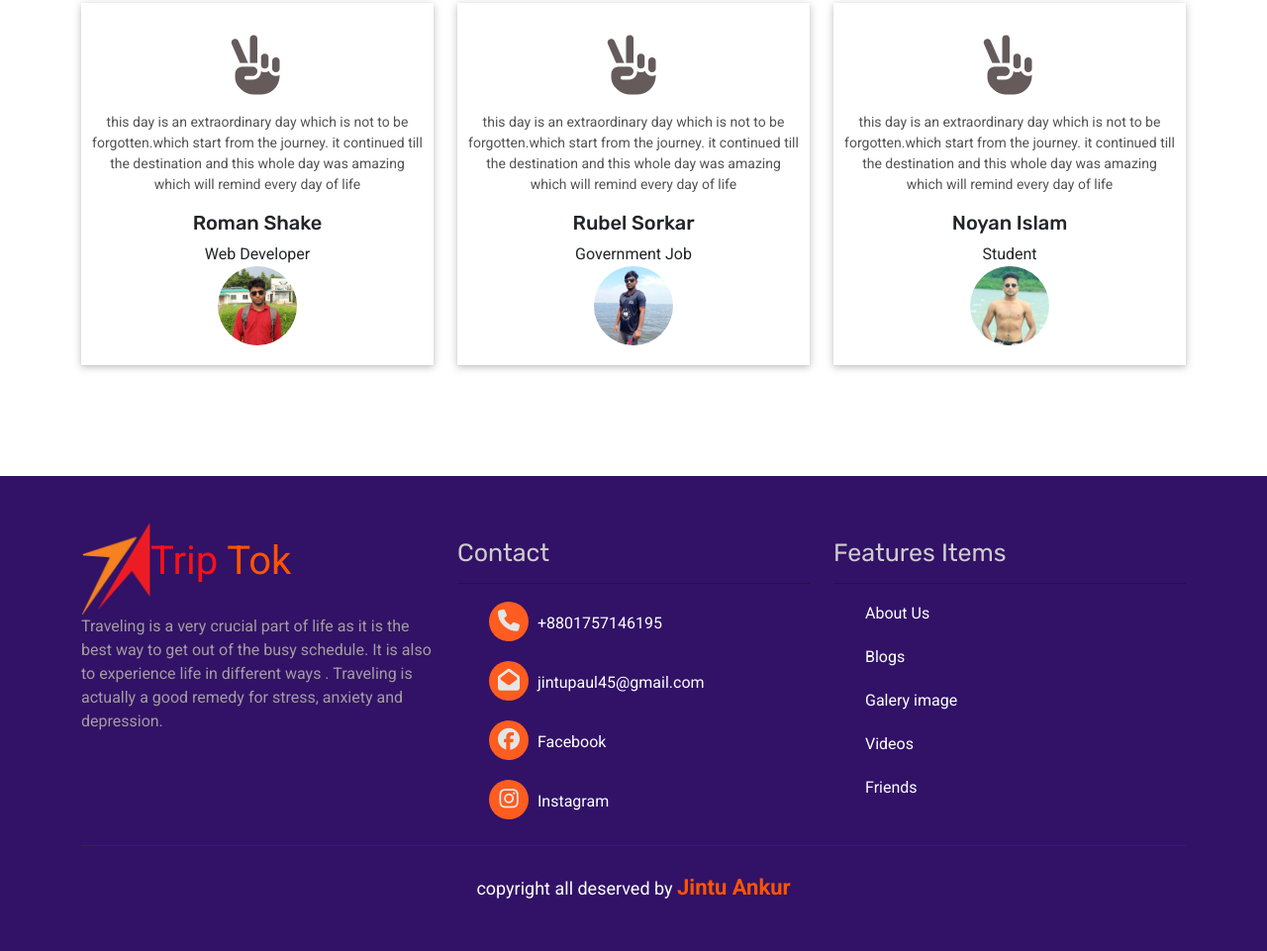
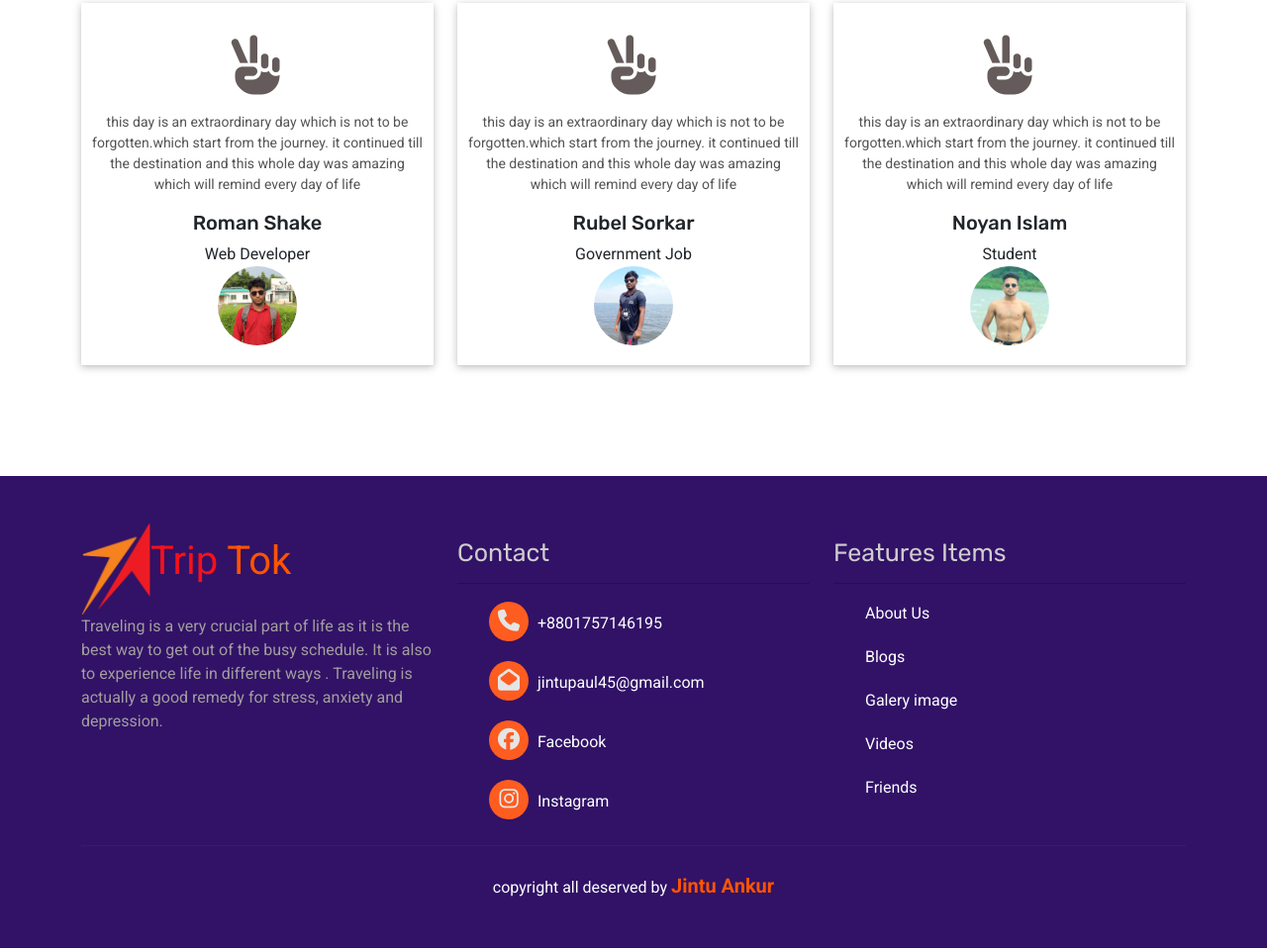
Before and after one commit to Jintu45/travel, a plain HTML site: page index.html in a window 1280 px wide. Shown: the part 2843-3804 px from the top of the page at 99% size. Drawn offline with nearby package versions, Linux system fonts and the light colour scheme.

Commit message:
add footer bottom section

```diff
--- a/style.css
+++ b/style.css
@@ -307,7 +307,7 @@ video{
 }
 .footer-bottom{
     color: #fff;
-    font-size: 18px;
+    font-size: 16px;
     border-top: 1px solid rgb(58, 40, 40);
     margin-bottom: 0;
     padding-top: 25px;
@@ -315,7 +315,7 @@ video{
 .footer-bottom a{
     text-decoration: none;
     color: #ff5400;
-    font-size: 22px;
+    font-size: 20px;
     transition: .5s;
     font-weight: 600;
 }
```
